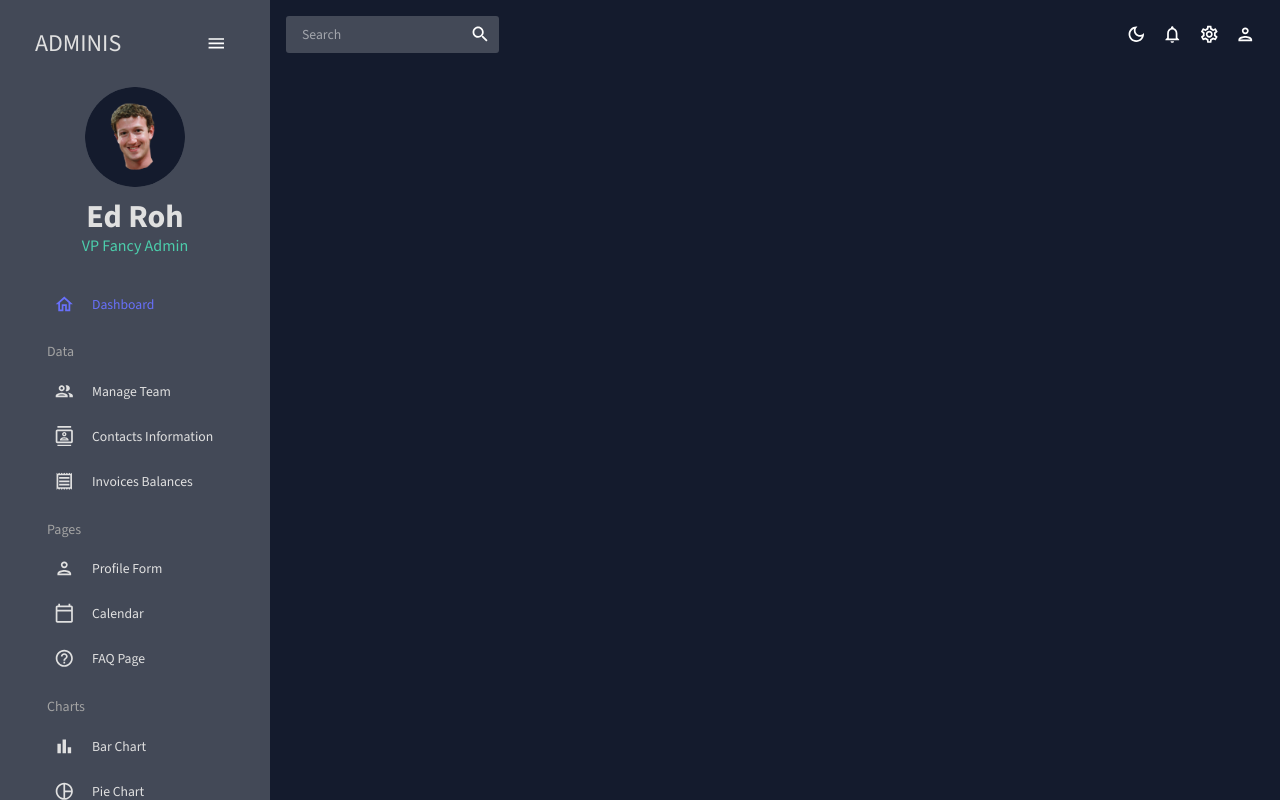
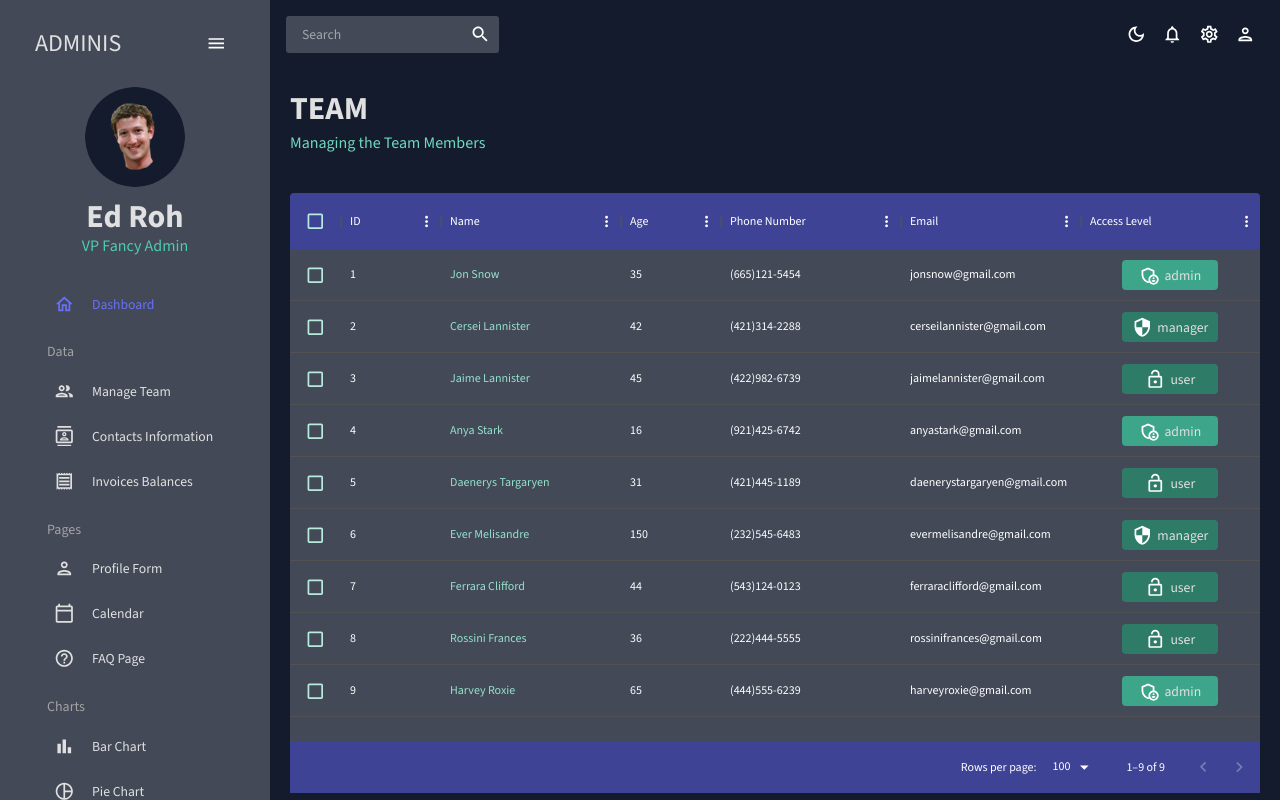
Before and after one commit to aishtomer/Nexus, a React (Create React App) app: page /team in a window 1280 px wide. Built offline with nearby package versions, Linux system fonts and the light colour scheme; the HTML template or start-up script is replaced by a standard one.

Commit message:
Adding team page

```diff
--- a/package.json
+++ b/package.json
@@ -7,6 +7,7 @@
     "@emotion/styled": "^11.11.0",
     "@mui/icons-material": "^5.14.3",
     "@mui/material": "^5.14.5",
+    "@mui/x-data-grid": "^6.11.2",
     "@testing-library/jest-dom": "^5.17.0",
     "@testing-library/react": "^13.4.0",
     "@testing-library/user-event": "^13.5.0",
--- a/src/App.js
+++ b/src/App.js
@@ -4,7 +4,7 @@
 import { Routes, Route } from "react-router-dom";
 import Sidebar from "./scenes/global/Sidebar";
 import Dashboard from "./scenes/dashboard";
-// import Team from "./scenes/team";
+import Team from "./scenes/team";
 // import Invoices from "./scenes/invoices";
 // import Contacts from "./scenes/contacts";
 // import Bar from "./scenes/bar";
@@ -27,7 +27,7 @@
                         <Topbar />
                         <Routes>
                             <Route path="/" element={<Dashboard />} />
-                            {/* {<Route path="/team" element={<Team />} />} */}
+                            <Route path="/team" element={<Team />} />
                             {/* {<Route path="/contacts" element={<Contacts />} />} */}
                             {/* {<Route path="/invoices" element={<Invoices />} />} */}
                             {/* {<Route path="/form" element={<Form />} />} */}
--- /dev/null
+++ b/src/scenes/team/index.jsx
@@ -0,0 +1,109 @@
+import { Box, Typography, useTheme } from "@mui/material";
+import { DataGrid } from "@mui/x-data-grid";
+import { tokens } from "../../theme";
+import { mockDataTeam } from "../../data/mockData";
+import AdminPanelSettingsOutlinedIcon from "@mui/icons-material/AdminPanelSettingsOutlined";
+import LockOpenOutlinedIcon from "@mui/icons-material/LockOpenOutlined";
+import SecurityOutlinedIcon from "@mui/icons-material/SecurityOutlined";
+import Header from "../../components/Header";
+
+const Team = () => {
+  const theme = useTheme();
+  const colors = tokens(theme.palette.mode);
+  const columns = [
+    { field: "id", headerName: "ID" },
+    {
+      field: "name",
+      headerName: "Name",
+      flex: 1,
+      cellClassName: "name-column--cell",
+    },
+    {
+      field: "age",
+      headerName: "Age",
+      type: "number",
+      headerAlign: "left",
+      align: "left",
+    },
+    {
+      field: "phone",
+      headerName: "Phone Number",
+      flex: 1,
+    },
+    {
+      field: "email",
+      headerName: "Email",
+      flex: 1,
+    },
+    {
+      field: "accessLevel",
+      headerName: "Access Level",
+      flex: 1,
+      renderCell: ({ row: { access } }) => {
+        return (
+          <Box
+            width="60%"
+            m="0 auto"
+            p="5px"
+            display="flex"
+            justifyContent="center"
+            backgroundColor={
+              access === "admin"
+                ? colors.greenAccent[600]
+                : access === "manager"
+                ? colors.greenAccent[700]
+                : colors.greenAccent[700]
+            }
+            borderRadius="4px"
+          >
+            {access === "admin" && <AdminPanelSettingsOutlinedIcon />}
+            {access === "manager" && <SecurityOutlinedIcon />}
+            {access === "user" && <LockOpenOutlinedIcon />}
+            <Typography color={colors.grey[100]} sx={{ ml: "5px" }}>
+              {access}
+            </Typography>
+          </Box>
+        );
+      },
+    },
+  ];
+
+  return (
+    <Box m="20px">
+      <Header title="TEAM" subtitle="Managing the Team Members" />
+      <Box
+        m="40px 0 0 0"
+        height="75vh"
+        sx={{
+          "& .MuiDataGrid-root": {
+            border: "none",
+          },
+          "& .MuiDataGrid-cell": {
+            borderBottom: "none",
+          },
+          "& .name-column--cell": {
+            color: colors.greenAccent[300],
+          },
+          "& .MuiDataGrid-columnHeaders": {
+            backgroundColor: colors.blueAccent[700],
+            borderBottom: "none",
+          },
+          "& .MuiDataGrid-virtualScroller": {
+            backgroundColor: colors.primary[400],
+          },
+          "& .MuiDataGrid-footerContainer": {
+            borderTop: "none",
+            backgroundColor: colors.blueAccent[700],
+          },
+          "& .MuiCheckbox-root": {
+            color: `${colors.greenAccent[200]} !important`,
+          },
+        }}
+      >
+        <DataGrid checkboxSelection rows={mockDataTeam} columns={columns} />
+      </Box>
+    </Box>
+  );
+};
+
+export default Team;
```
Also changed, not shown: src/scenes/team/index.js (deleted), 1 other file (tests, documents, lock files or other folders).
